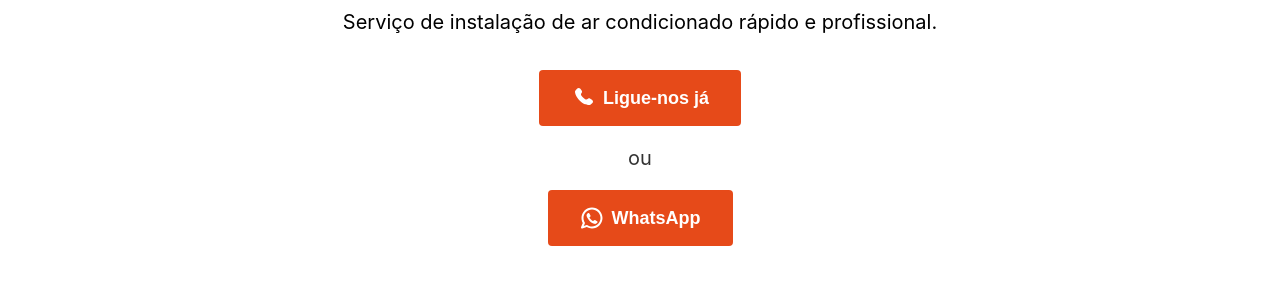
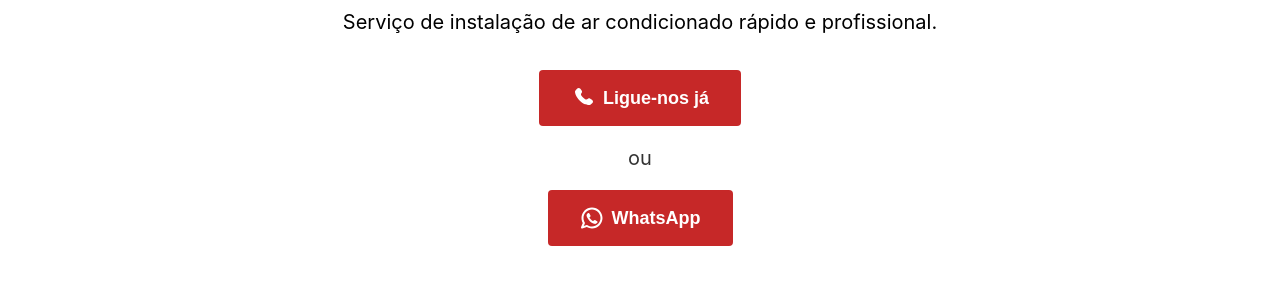
Before and after one commit to lgbird/hvac-site, a Gatsby site: page /instalacao-ar-condicionado-portimao in a window 1280 px wide. Shown: the part 366-662 px from the top of the page. Built offline with nearby package versions, Linux system fonts and the light colour scheme; Gatsby itself is replaced by a stand-in of ours.

Commit message:
lighthouse score improvements

```diff
--- a/src/styles/global.css
+++ b/src/styles/global.css
@@ -193,7 +193,7 @@ body {
 
 /* Buttons */
 .cta-button {
-	background: #E64A19;
+	background: #C62828;
 	color: #fff;
 	border: none;
 	padding: 1rem 2rem;
@@ -214,7 +214,7 @@ body {
 }
 
 .cta-button:hover {
-	background-color: #BF360C;
+	background-color: #B71C1C;
 }
 
 .cta-button.secondary {
```
Also changed, not shown: src/pages/index.js (+9 -1 lines).
